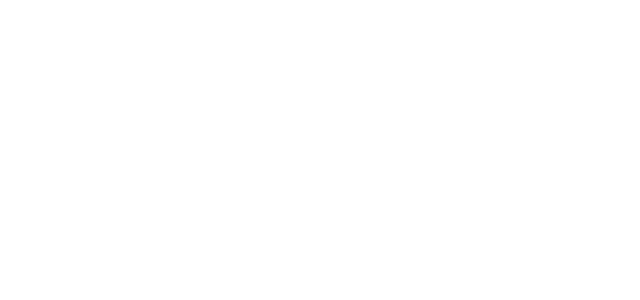
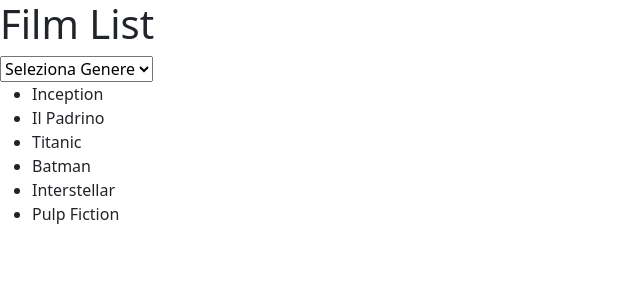
Before and after one commit to GiacomoVisin/react-movie-filter, a React (Vite) app: page / in a window 1280 px wide. Shown: the top 300 px of the page, without its empty margins (0-640 px from the left). Built offline with nearby package versions, Linux system fonts and the light colour scheme.

Commit message:
filtering for genre added

```diff
--- a/src/App.jsx
+++ b/src/App.jsx
@@ -1,10 +1,55 @@
-import { useState,useEffect } from "react"
+import { useState, useEffect } from "react"
+import movies from "./assets/data/data"
+
 function App() {
+
+
+  //initial movies
+  const [InitialMovies, setInitialMovies] = useState(movies)
+
+  // for select the genre
+  const [selectedGenre, setSelectedGenre] = useState('');
+
+  //for the filtered movies
+  const [filteredMovies, setFilteredMovies] = useState(InitialMovies);
+
+
+  const genres = [...new Set (movies.map((movie)=> movie.genre))]
+
+  // for filtering of the movies
+  useEffect(() => {
+    let result = movies;
+
+
+    if (selectedGenre !== '') {
+      result = result.filter(
+        (movie) => movie.genre === selectedGenre
+      );
+    } setFilteredMovies(result);
+  }, [movies, selectedGenre]);
+
 
 
   return (
     <>
+      <h1> Film List</h1>
+      <select
+        value={selectedGenre}
+        onChange={(e) => setSelectedGenre(e.target.value)}>
+           <option value={``}> Seleziona Genere </option>
+        {genres.map((genre,i) => (
+          <option key={i} value={genre}>
+            {genre}
+          </option>
+        ))}
+      </select>
 
+
+      <ul>
+        {filteredMovies.map((movie,i)=>(
+          <li key={i}> {movie.title}  </li>
+        ))}
+      </ul>
     </>
   )
 }
--- a/src/assets/data/data.js
+++ b/src/assets/data/data.js
@@ -1,10 +1,11 @@
-export default data
 
-const Films = [
+const movies = [
     { title: 'Inception', genre: 'Fantascienza' },
     { title: 'Il Padrino', genre: 'Thriller' },
     { title: 'Titanic', genre: 'Romantico' },
     { title: 'Batman', genre: 'Azione' },
     { title: 'Interstellar', genre: 'Fantascienza' },
     { title: 'Pulp Fiction', genre: 'Thriller' },
-]
+];
+
+export default movies;
```
